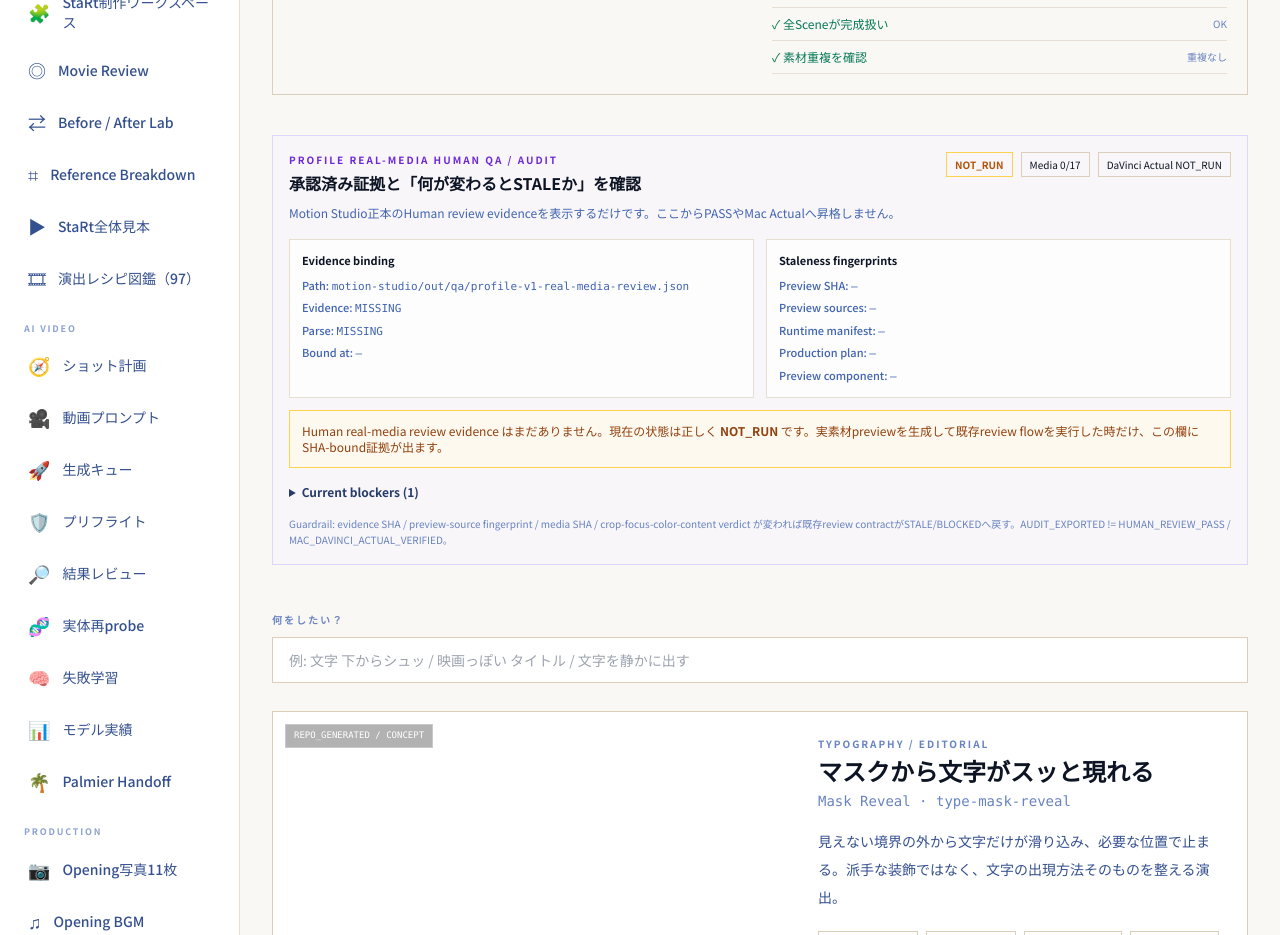
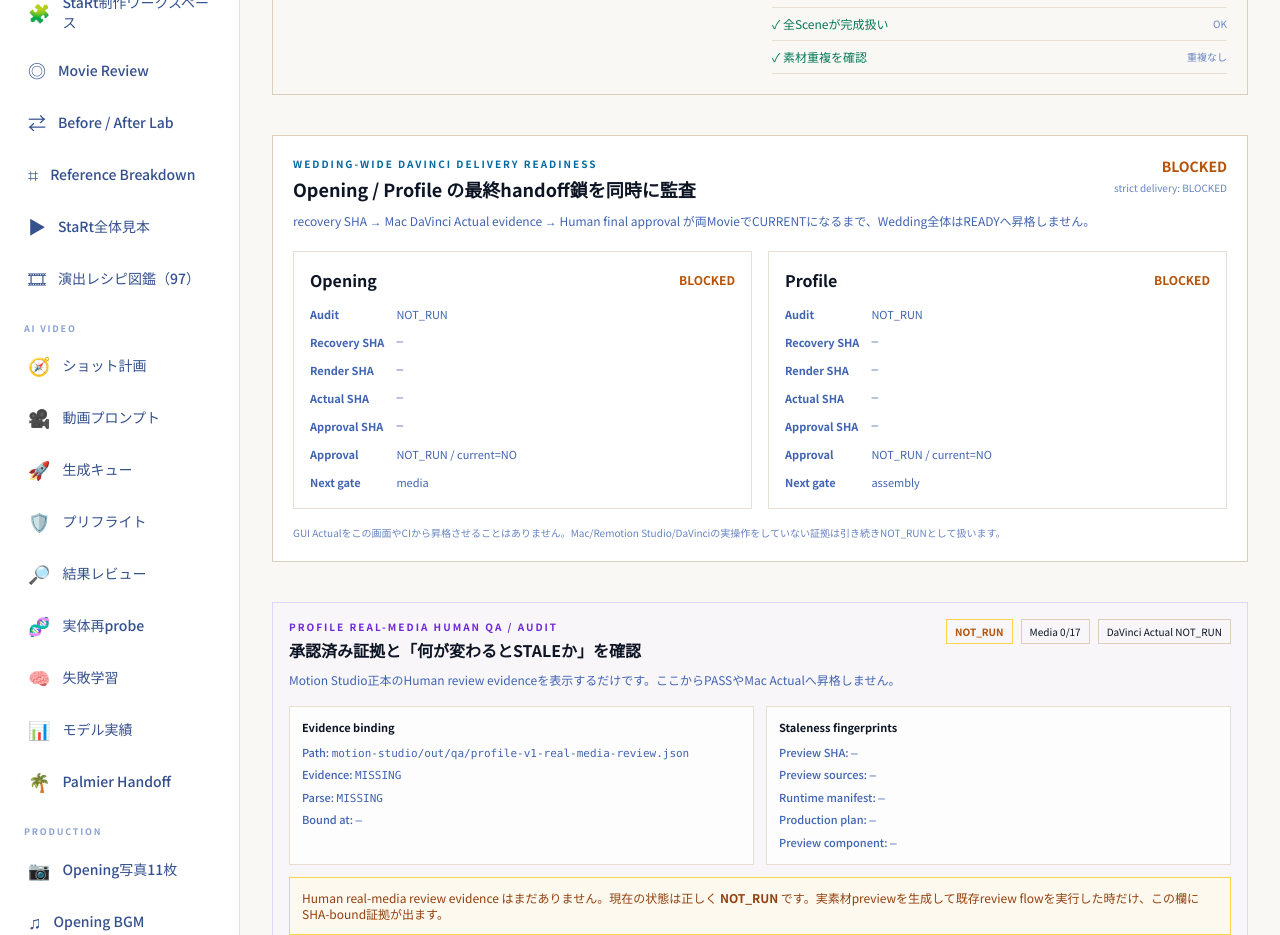
Before and after one commit to m-shogo/wedding-project, a React (Vite) app in the folder movie-dashboard/: page /movie-coach/motion-library in a window 1280 px wide. Shown: the part 1020-1955 px from the top of the page. Built offline with nearby package versions, Linux system fonts and the light colour scheme.

Commit message:
Movie: show wedding DaVinci readiness in Motion Zukan

```diff
--- a/movie-dashboard/src/pages/VisualMotionLibrary.tsx
+++ b/movie-dashboard/src/pages/VisualMotionLibrary.tsx
@@ -4,6 +4,7 @@ import { MaskRevealEditableWorkspace } from "../components/MaskRevealEditableWor
 import { MotionZukanProductionWorkspace } from "../components/MotionZukanProductionWorkspace";
 import { ProfileRealMediaQaAuditCard } from "../components/ProfileRealMediaQaAuditCard";
 import { RemotionElementReadinessPanel } from "../components/RemotionElementReadinessPanel";
+import { WeddingDavinciDeliveryReadinessCard } from "../components/WeddingDavinciDeliveryReadinessCard";
 import { getMotionLearningBundle } from "../data/motionLearningLinks";
 import { getLatestPreviewEvidence } from "../data/motionPreviewEvidence";
 import { getRemotionElementCandidate } from "../data/remotionElementCandidates";
@@ -34,6 +35,7 @@ export function VisualMotionLibrary() {
       </section>
 
       <MotionZukanProductionWorkspace />
+      <WeddingDavinciDeliveryReadinessCard />
       <div className="mb-10">
         <ProfileRealMediaQaAuditCard />
       </div>
```
